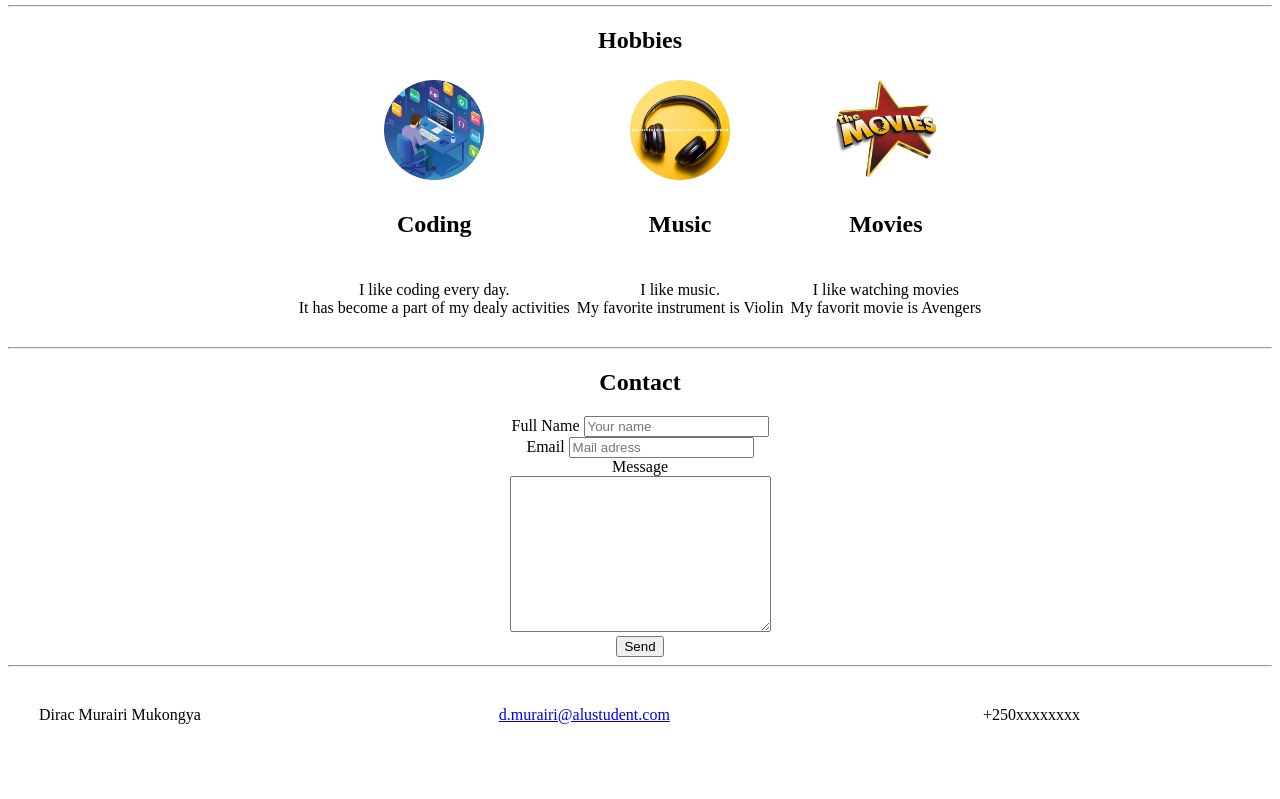
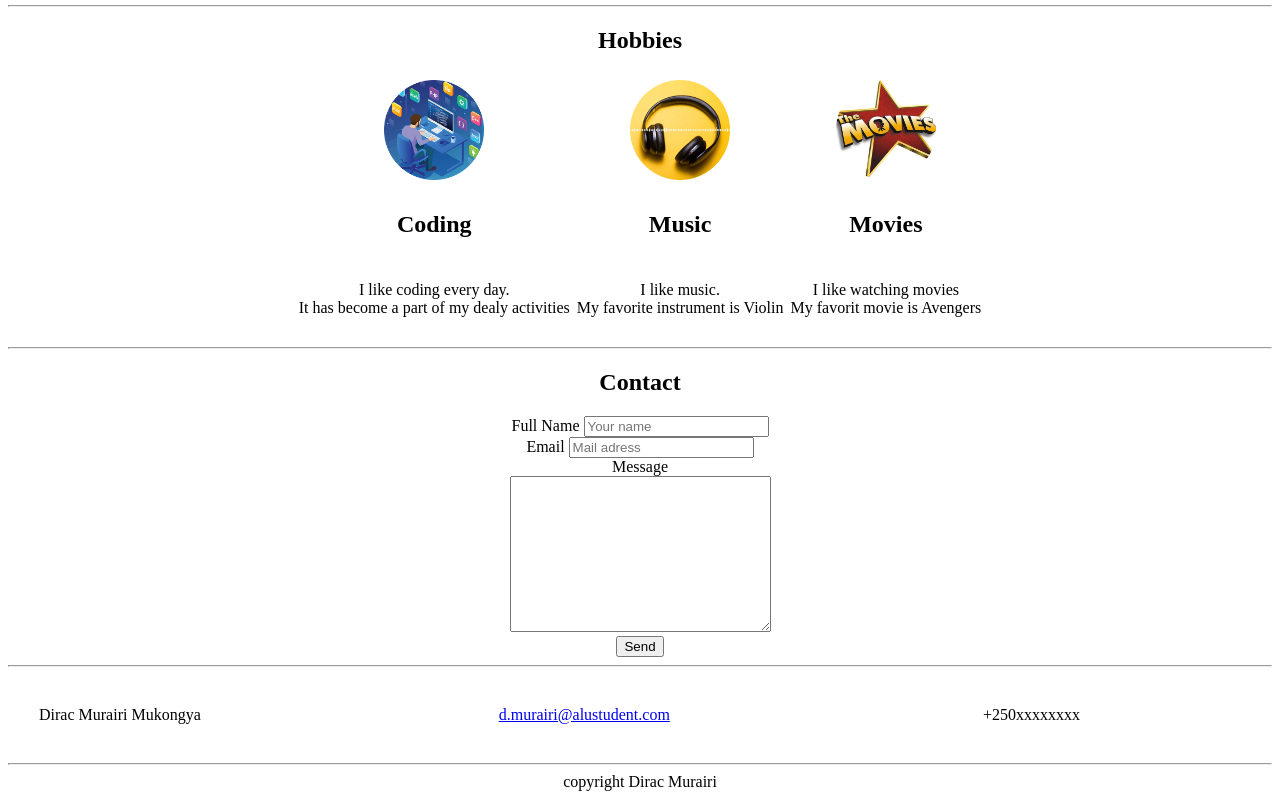
Before and after one commit to Dirac156/Personal_profile, a website: page index.html in a window 1280 px wide. Shown: the part 1267-2066 px from the top of the page. Before the commit the page ends 2030 px from the top, so only its background shows below. Drawn offline with Linux system fonts and the light colour scheme.

Commit message:
copyright

```diff
--- a/index.html
+++ b/index.html
@@ -199,6 +199,10 @@
                 <td>+250xxxxxxxx</td>
             </tr>
         </table>
+        <hr>
+        <div align="center">
+            copyright Dirac Murairi
+        </div>
     </footer>
 
 </body>
```
